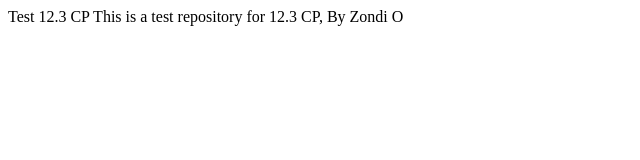
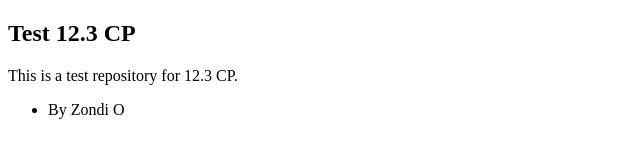
Before and after one commit to J-O-Zondi/J-O-Zondi.github.io, a plain HTML site: page index.html in a window 1280 px wide. Shown: the whole page, without its empty margins (0-640 px from the left). Drawn offline with Linux system fonts and the light colour scheme.

Commit message:
Update index.html

```diff
--- a/index.html
+++ b/index.html
@@ -1,8 +1,12 @@
 <!DOCTYPE HTML>
 <html>
   <head>
+  </head>
     <body>
-      Test 12.3 CP This is a test repository for 12.3 CP, By Zondi O
+      <h2>Test 12.3 CP </h2>
+      This is a test repository for 12.3 CP.
+      <ul>
+        <li> By Zondi O</li>
+      </ul>
     </body>
-  </head>
 </html>
```
